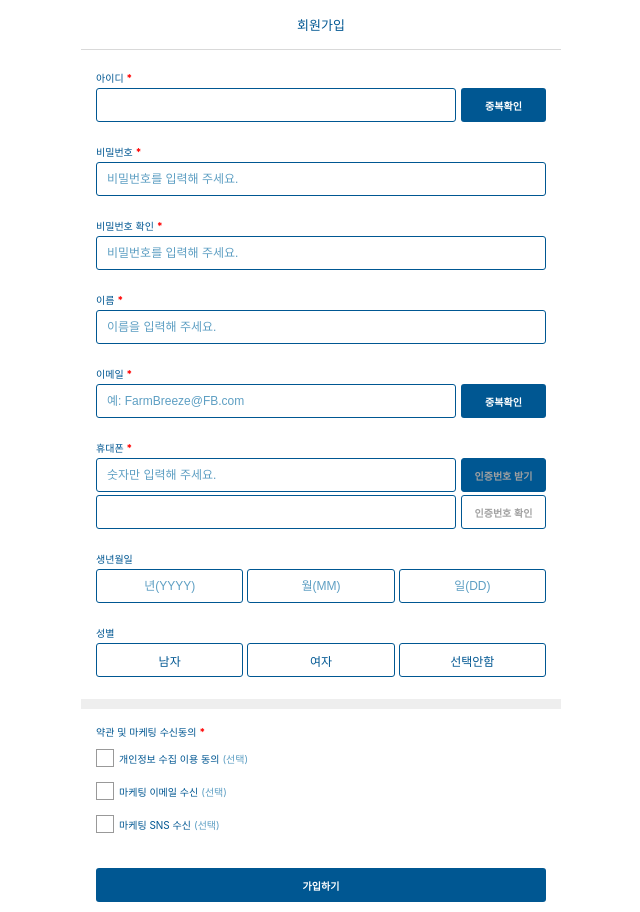
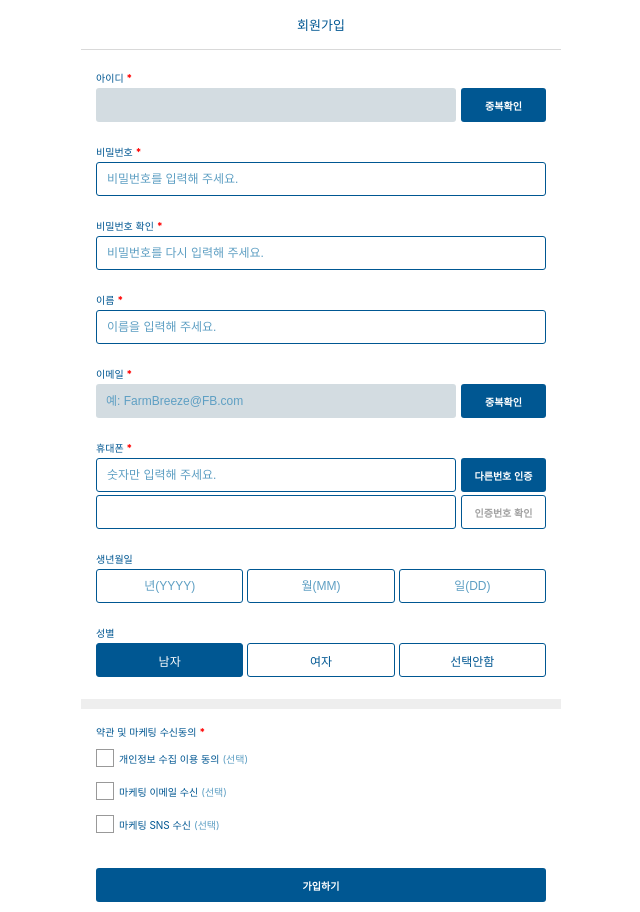
Before and after one commit to Janeee205/FarmBreeze, a React (Create React App) app in the folder client/: page /MyInfoPage2 in a window 1280 px wide. Shown: the whole page, without its empty margins (319-959 px from the left). Built offline with nearby package versions, Linux system fonts and the light colour scheme; some icons are missing.

Commit message:
🚧 button 작업중

```diff
--- a/client/src/Mobile/Page/JoinPage.css
+++ b/client/src/Mobile/Page/JoinPage.css
@@ -137,9 +137,12 @@
   cursor: pointer;
 }
 
+.join-wrapper .gender .inputbox:checked {
+  background-color: var(--main-color);
+}
+
 .join-wrapper .gender .inputbox p {
   font-size: 1.2rem;
-  color: var(--main-color);
 }
 
 .join-wrapper .gap {
@@ -148,6 +151,15 @@
   margin-bottom: 1.5rem;
   background-color: #eeeeee;
 }
+
+.join-wrapper .btn-primary {
+  background-color: var(--main-color);
+}
+
+.join-wrapper .btn-primary p {
+  color: #fff;
+}
+
 /* 회원가입 폼 끝, 이용약관 동의 시작 */
 
 .terms-form label {
@@ -191,6 +203,7 @@
 .terms-form label {
   display: flex;
   align-items: center;
+  cursor: pointer;
 }
 
 .total-agree-item .agree-text {
--- a/client/src/Mobile/Page/JoinPage.jsx
+++ b/client/src/Mobile/Page/JoinPage.jsx
@@ -38,6 +38,7 @@ const JoinPage = () => {
                   type="password"
                   name="pw"
                   id="pw"
+                  autoComplete="off"
                   placeholder="비밀번호를 입력해 주세요."
                 />
               </label>
@@ -54,7 +55,8 @@ const JoinPage = () => {
                   type="password"
                   name="pw-chk"
                   id="pw-chk"
-                  placeholder="비밀번호를 입력해 주세요."
+                  autoComplete="off"
+                  placeholder="비밀번호를 다시 입력해 주세요."
                 />
               </label>
               <p className="warn"></p>
@@ -171,23 +173,23 @@ const JoinPage = () => {
             <div className="join-box-item join-gender">
               <p className="label-name">성별</p>
               <label htmlFor="gender" className="gender">
-                <div className="inputbox">
+                <div className="inputbox btn-primary">
                   <p>남자</p>
                   <input
                     type="radio"
                     name="gender"
+                    value="0"
                     id="male"
-                    value="0"
-                    checked
+                    defaultChecked
                   />
                 </div>
                 <div className="inputbox">
                   <p>여자</p>
-                  <input type="radio" name="gender" id="female" value="1" />
+                  <input type="radio" name="gender" value="1" id="female" />
                 </div>
                 <div className="inputbox">
                   <p>선택안함</p>
-                  <input type="radio" name="gender" id="no-gender" value="2" />
+                  <input type="radio" name="gender" value="2" id="no-gender" />
                 </div>
               </label>
             </div>
--- a/client/src/Mobile/Page/MyInfoPage2.css
+++ b/client/src/Mobile/Page/MyInfoPage2.css
@@ -32,6 +32,11 @@
 .myinfopage2-wrapper input:focus {
   /* outline: 2px solid #d50000; */
   outline: none;
+}
+
+.myinfopage2-wrapper input:disabled {
+  background-color: #d3dce1;
+  border: none;
 }
 
 .myinfopage2-wrapper ::placeholder {
@@ -78,7 +83,6 @@
   display: block;
 }
 
-.myinfopage2-wrapper .veri-btn,
 .myinfopage2-wrapper .veri-chk-btn {
   color: #a1a1a1;
   border: 1px solid var(--main-color);
@@ -140,7 +144,6 @@
 
 .myinfopage2-wrapper .gender .inputbox p {
   font-size: 1.2rem;
-  color: var(--main-color);
 }
 
 .myinfopage2-wrapper .gap {
@@ -149,10 +152,20 @@
   margin-bottom: 1.5rem;
   background-color: #eeeeee;
 }
+
+.myinfopage2-wrapper .btn-primary {
+  background-color: var(--main-color);
+}
+
+.myinfopage2-wrapper .btn-primary p {
+  color: #fff;
+}
+
 /* 회원가입 폼 끝, 이용약관 동의 시작 */
 
 .myinfopage2-wrapper .terms-form label {
   margin: 0.5rem 0;
+  cursor: pointer;
 }
 
 .myinfopage2-wrapper .terms-form span {
--- a/client/src/Mobile/Page/MyInfoPage2.jsx
+++ b/client/src/Mobile/Page/MyInfoPage2.jsx
@@ -5,6 +5,7 @@ import { Icon } from "@iconify/react";
 
 const MyInfoPage2 = () => {
   // 비밀번호 입력후 나오는 내정보관리 페이지
+
   return (
     <>
       <div className="myinfopage2-wrapper">
@@ -17,7 +18,7 @@ const MyInfoPage2 = () => {
                 아이디<span className="marking">*</span>
               </p>
               <label htmlFor="id">
-                <input type="text" name="id" id="id" />
+                <input type="text" name="id" id="id" disabled />
                 <button type="button" className="id-chk-btn chk-btn">
                   중복확인
                 </button>
@@ -35,6 +36,7 @@ const MyInfoPage2 = () => {
                   type="password"
                   name="pw"
                   id="pw"
+                  autoComplete="off"
                   placeholder="비밀번호를 입력해 주세요."
                 />
               </label>
@@ -51,7 +53,8 @@ const MyInfoPage2 = () => {
                   type="password"
                   name="pw-chk"
                   id="pw-chk"
-                  placeholder="비밀번호를 입력해 주세요."
+                  autoComplete="off"
+                  placeholder="비밀번호를 다시 입력해 주세요."
                 />
               </label>
               <p className="warn"></p>
@@ -84,6 +87,7 @@ const MyInfoPage2 = () => {
                   name="email"
                   id="email"
                   placeholder="예: FarmBreeze@FB.com"
+                  disabled
                 />
                 <button type="button" className="email-chk-btn chk-btn">
                   중복확인
@@ -106,7 +110,7 @@ const MyInfoPage2 = () => {
                     placeholder="숫자만 입력해 주세요."
                   />
                   <button type="button" className="veri-btn">
-                    인증번호 받기
+                    다른번호 인증
                   </button>
                   <p className="warn"></p>
                 </div>
@@ -147,23 +151,23 @@ const MyInfoPage2 = () => {
             <div className="join-box-item join-gender">
               <p className="label-name">성별</p>
               <label htmlFor="gender" className="gender">
-                <div className="inputbox">
+                <div className="inputbox btn-primary">
                   <p>남자</p>
                   <input
                     type="radio"
                     name="gender"
+                    value="0"
                     id="male"
-                    value="0"
-                    checked
+                    defaultChecked
                   />
                 </div>
                 <div className="inputbox">
                   <p>여자</p>
-                  <input type="radio" name="gender" id="female" value="1" />
+                  <input type="radio" name="gender" value="1" id="female" />
                 </div>
                 <div className="inputbox">
                   <p>선택안함</p>
-                  <input type="radio" name="gender" id="no-gender" value="2" />
+                  <input type="radio" name="gender" value="2" id="no-gender" />
                 </div>
               </label>
             </div>
@@ -178,19 +182,19 @@ const MyInfoPage2 = () => {
             <div className="agree-list">
               <label className="agree-item">
                 <input type="checkbox" id="terms-chkbox2" />
-                <label htmlFor="terms-chkbox1"></label>
+                <label htmlFor="terms-chkbox2"></label>
                 <span className="agree-text">개인정보 수집 이용 동의</span>
                 <span className="text-primary">(선택)</span>
               </label>
               <label className="agree-item">
                 <input type="checkbox" id="terms-chkbox3" />
-                <label htmlFor="terms-chkbox2"></label>
+                <label htmlFor="terms-chkbox3"></label>
                 <span className="agree-text">마케팅 이메일 수신</span>
                 <span className="text-primary">(선택)</span>
               </label>
               <label className="agree-item">
                 <input type="checkbox" id="terms-chkbox4" />
-                <label htmlFor="terms-chkbox3"></label>
+                <label htmlFor="terms-chkbox4"></label>
                 <span className="agree-text">마케팅 SNS 수신</span>
                 <span className="text-primary">(선택)</span>
               </label>
```
